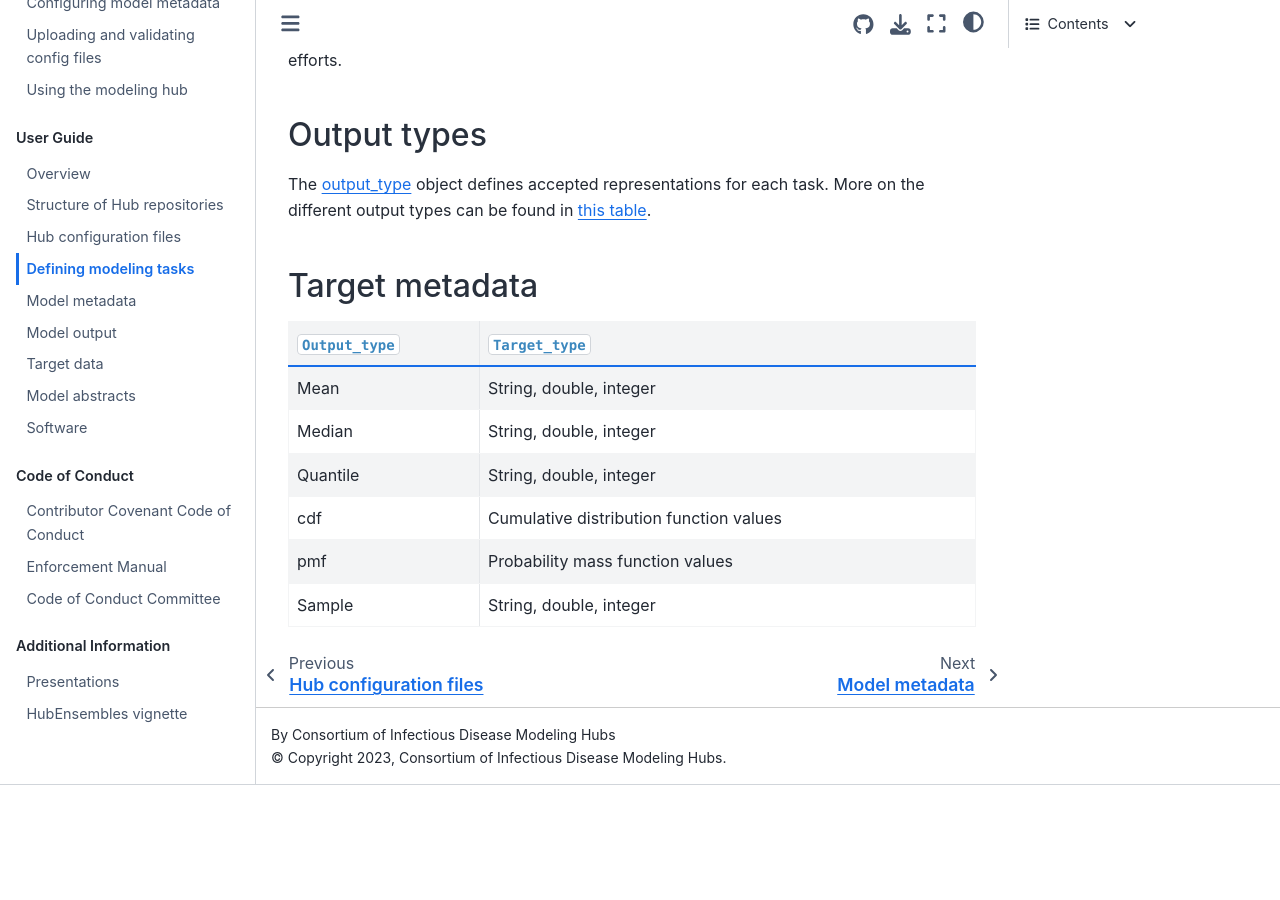
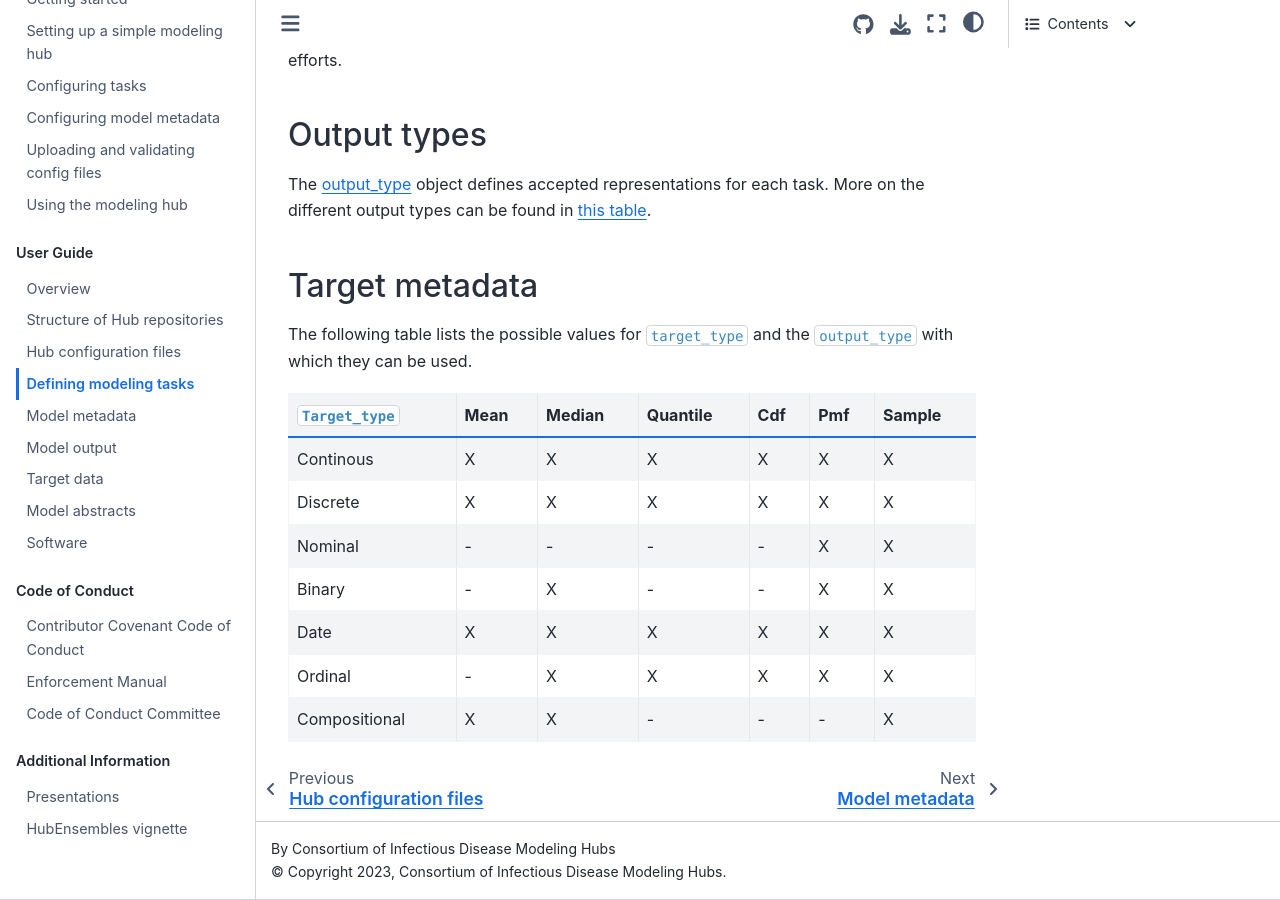
Before and after one commit to hubverse-org/hubDocs, a Sphinx documentation site: the page built from docs/source/user-guide/tasks.md, in a window 1280 px wide and 900 px high, scrolled down 3194 px. Built offline with Sphinx 7.4.7 and the Sphinx Book theme 1.1.4, drawn with Linux system fonts in a browser that asks for light colours; before the commit the page ends 3979 px from its top, so only the background shows below that.

Commit message:
Update tasks.md
Modified table according to https://docs.zoltardata.com/targets/#valid-prediction-types-by-target-type

```diff
--- a/docs/source/user-guide/tasks.md
+++ b/docs/source/user-guide/tasks.md
@@ -60,11 +60,14 @@
 (target_metadata)=
 ## Target metadata
 
-| `Output_type` | `Target_type` |
-| ----------- | ----------- |
-| Mean | String, double, integer |
-| Median | String, double, integer |
-| Quantile | String, double, integer |
-| cdf | Cumulative distribution function values |
-| pmf | Probability mass function values |
-| Sample | String, double, integer |
+The following table lists the possible values for `target_type` and the `output_type` with which they can be used.
+
+| `Target_type` | Mean | Median | Quantile | Cdf   | Pmf   | Sample
+|--------- | ----------- |----------- | ----------- |----------- |----------- |----------- |
+| Continous | X | X | X | X | X | X |
+| Discrete | X | X | X | X | X | X |
+| Nominal | - | - | - | - | X | X |
+| Binary | - | X | - | - | X | X |
+| Date | X | X | X | X | X | X |
+| Ordinal | - | X | X | X | X | X |
+| Compositional | X | X | - | - | - | X |
```
